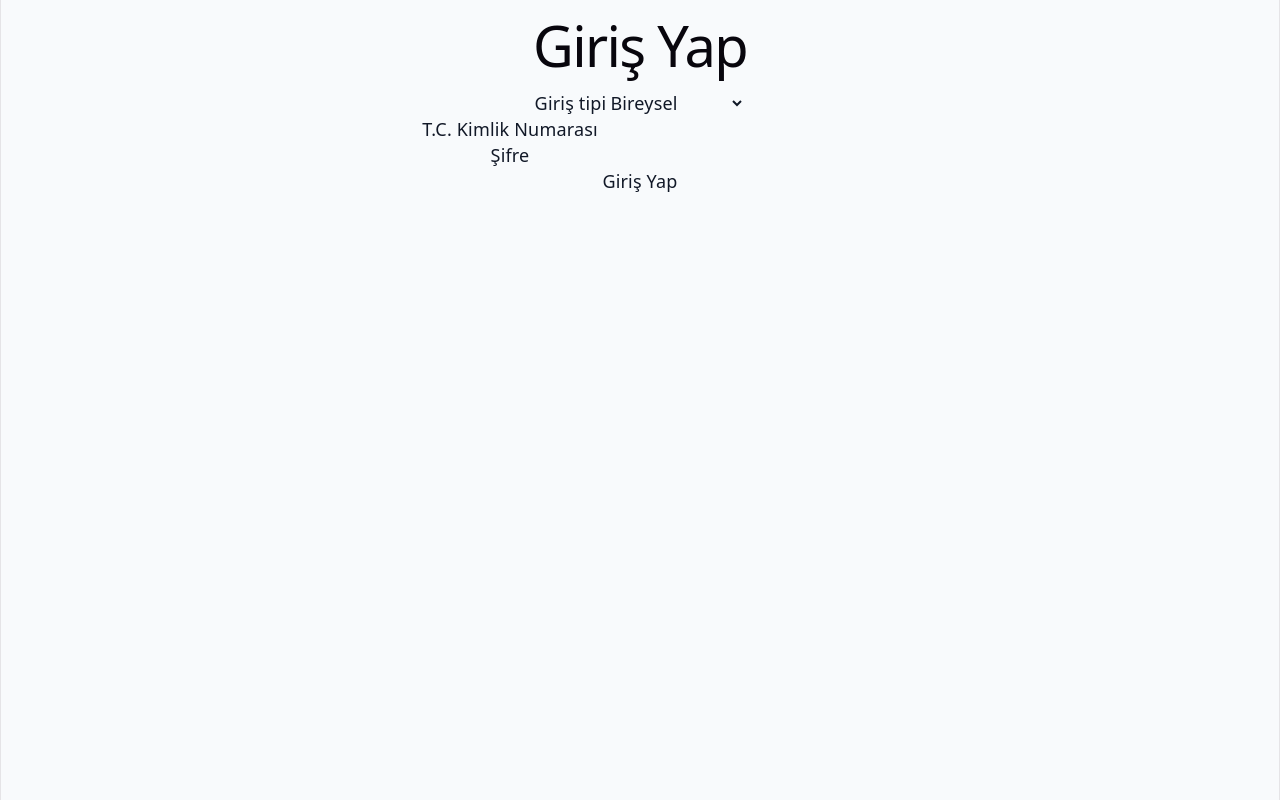
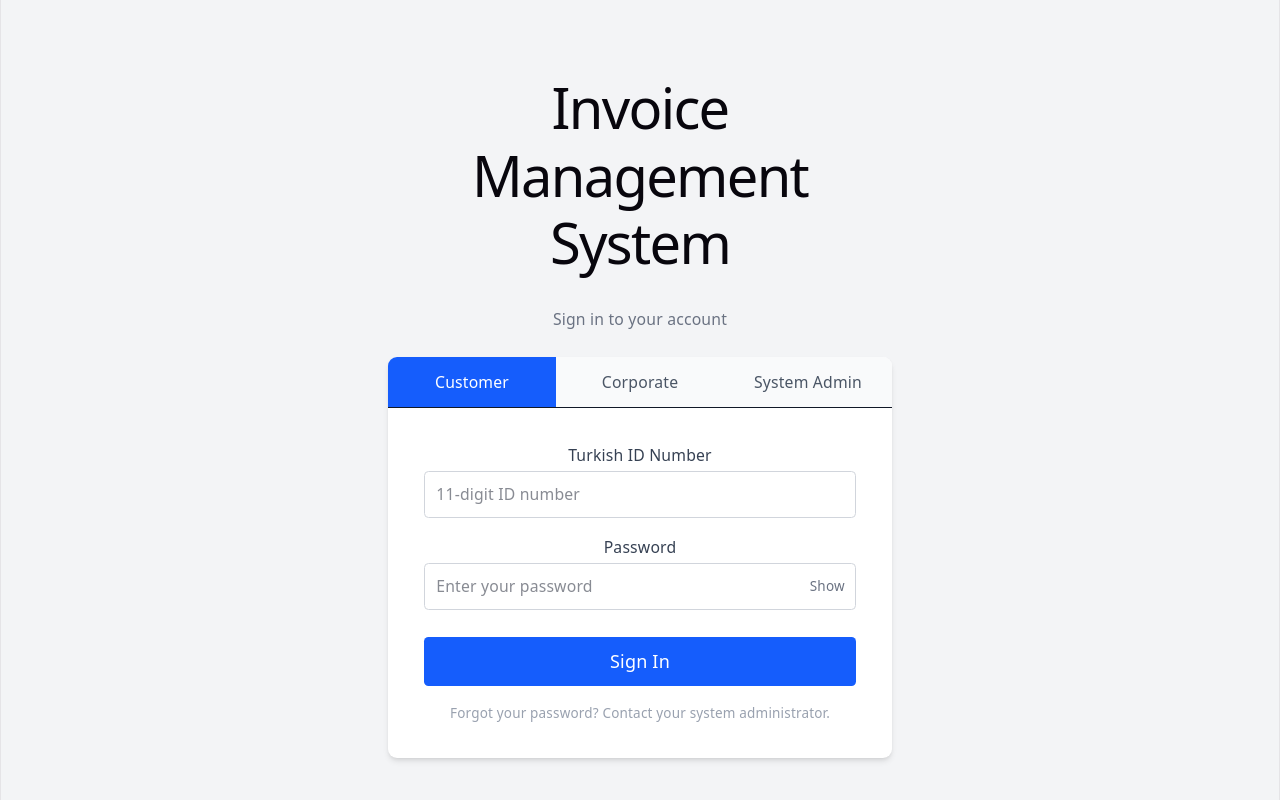
Before and after one commit to tubacayir/PIA-GROUP5, a React (Vite) app in the folder frontend/: page /login in a window 1280 px wide. Built offline with nearby package versions, Linux system fonts and the light colour scheme.

Commit message:
feat: integrate login UI with auth flow

```diff
--- a/frontend/src/features/auth/LoginPage.tsx
+++ b/frontend/src/features/auth/LoginPage.tsx
@@ -1,7 +1,49 @@
 import { useState, type FormEvent } from "react";
-import { Navigate, useNavigate } from "react-router-dom";
+import {
+  Navigate,
+  useNavigate,
+} from "react-router-dom";
+
 import { useAuthStore } from "./authStore";
-import type { LoginType, UserRole } from "./authTypes";
+
+import type {
+  LoginType,
+  UserRole,
+} from "./authTypes";
+
+const TABS: {
+  key: LoginType;
+  label: string;
+  idLabel: string;
+  idPlaceholder: string;
+  maxLength: number;
+  numericOnly: boolean;
+}[] = [
+  {
+    key: "INDIVIDUAL",
+    label: "Customer",
+    idLabel: "Turkish ID Number",
+    idPlaceholder: "11-digit ID number",
+    maxLength: 11,
+    numericOnly: true,
+  },
+  {
+    key: "CORPORATE",
+    label: "Corporate",
+    idLabel: "Tax Identification Number",
+    idPlaceholder: "10-digit tax ID",
+    maxLength: 10,
+    numericOnly: true,
+  },
+  {
+    key: "SYSTEM_ADMIN",
+    label: "System Admin",
+    idLabel: "E-mail Address",
+    idPlaceholder: "admin@example.com",
+    maxLength: 100,
+    numericOnly: false,
+  },
+];
 
 const getHomePath = (role: UserRole) => {
   switch (role) {
@@ -21,120 +63,205 @@ export default function LoginPage() {
 
   const user = useAuthStore((state) => state.user);
   const login = useAuthStore((state) => state.login);
-  const isLoading = useAuthStore((state) => state.isLoading);
+  const isLoading = useAuthStore(
+    (state) => state.isLoading
+  );
   const error = useAuthStore((state) => state.error);
-  const clearError = useAuthStore((state) => state.clearError);
+  const clearError = useAuthStore(
+    (state) => state.clearError
+  );
 
-  const [loginType, setLoginType] =
+  const [activeTab, setActiveTab] =
     useState<LoginType>("INDIVIDUAL");
 
   const [identifier, setIdentifier] = useState("");
   const [password, setPassword] = useState("");
+  const [showPassword, setShowPassword] =
+    useState(false);
+
+  const tab = TABS.find(
+    (item) => item.key === activeTab
+  )!;
 
   if (user) {
-    return <Navigate to={getHomePath(user.role)} replace />;
+    return (
+      <Navigate
+        to={getHomePath(user.role)}
+        replace
+      />
+    );
   }
 
-  const handleSubmit = async (event: FormEvent<HTMLFormElement>) => {
+  const switchTab = (key: LoginType) => {
+    setActiveTab(key);
+    setIdentifier("");
+    setPassword("");
+    setShowPassword(false);
+    clearError();
+  };
+
+  const handleIdentifierChange = (value: string) => {
+    clearError();
+
+    if (tab.numericOnly) {
+      setIdentifier(
+        value
+          .replace(/\D/g, "")
+          .slice(0, tab.maxLength)
+      );
+
+      return;
+    }
+
+    setIdentifier(value.slice(0, tab.maxLength));
+  };
+
+  const handleSubmit = async (
+    event: FormEvent<HTMLFormElement>
+  ) => {
     event.preventDefault();
 
     try {
       const loggedInUser = await login({
-        loginType,
+        loginType: activeTab,
         identifier,
         password,
       });
 
-      navigate(getHomePath(loggedInUser.role), {
+      navigate(
+        getHomePath(loggedInUser.role),
+        {
           replace: true,
-      });
+        }
+      );
     } catch {
-
+      // Hata mesajını authStore yönetiyor.
     }
   };
 
-  const getIdentifierLabel = () => {
-    if (loginType === "INDIVIDUAL") {
-      return "T.C. Kimlik Numarası";
-    }
+  return (
+    <div className="min-h-screen flex items-center justify-center bg-gray-100 p-4">
+      <div className="w-full max-w-md">
+        <div className="text-center mb-6">
+          <h1 className="text-3xl font-bold text-gray-800">
+            Invoice Management System
+          </h1>
 
-    if (loginType === "CORPORATE") {
-      return "Vergi Kimlik Numarası";
-    }
-
-    return "E-posta";
-  };
-
-  return (
-    <div>
-      <h1>Giriş Yap</h1>
-
-      <form onSubmit={handleSubmit}>
-        <div>
-          <label htmlFor="loginType">Giriş tipi</label>
-
-          <select
-            id="loginType"
-            value={loginType}
-            onChange={(event) => {
-              setLoginType(event.target.value as LoginType);
-              setIdentifier("");
-              clearError();
-            }}
-          >
-            <option value="INDIVIDUAL">Bireysel</option>
-            <option value="CORPORATE">Kurumsal</option>
-            <option value="SYSTEM_ADMIN">Sistem Admin</option>
-          </select>
+          <p className="text-sm text-gray-500 mt-1">
+            Sign in to your account
+          </p>
         </div>
 
-        <div>
-          <label htmlFor="identifier">
-            {getIdentifierLabel()}
-          </label>
+        <div className="bg-white rounded-lg shadow-md overflow-hidden">
+          <div className="flex border-b">
+            {TABS.map((item) => (
+              <button
+                key={item.key}
+                type="button"
+                onClick={() => switchTab(item.key)}
+                className={`flex-1 py-3 text-sm font-medium transition-colors ${
+                  activeTab === item.key
+                    ? "bg-blue-600 text-white"
+                    : "bg-gray-50 text-gray-600 hover:bg-gray-100"
+                }`}
+              >
+                {item.label}
+              </button>
+            ))}
+          </div>
+
+          <form
+            onSubmit={handleSubmit}
+            className="p-8 flex flex-col gap-4"
+          >
+            <label className="flex flex-col text-sm gap-1">
+              <span className="font-medium text-gray-700">
+                {tab.idLabel}
+              </span>
 
               <input
-            id="identifier"
+                className="border border-gray-300 p-2.5 rounded focus:outline-none focus:ring-2 focus:ring-blue-500"
                 type={
-              loginType === "SYSTEM_ADMIN"
+                  activeTab === "SYSTEM_ADMIN"
                     ? "email"
                     : "text"
                 }
                 inputMode={
-              loginType === "SYSTEM_ADMIN"
-                ? undefined
-                : "numeric"
+                  tab.numericOnly
+                    ? "numeric"
+                    : "email"
                 }
+                maxLength={tab.maxLength}
                 value={identifier}
-            onChange={(event) => {
-              setIdentifier(event.target.value);
-              clearError();
-            }}
+                onChange={(event) =>
+                  handleIdentifierChange(
+                    event.target.value
+                  )
+                }
+                placeholder={tab.idPlaceholder}
                 required
               />
-        </div>
+            </label>
 
-        <div>
-          <label htmlFor="password">Şifre</label>
+            <label className="flex flex-col text-sm gap-1">
+              <span className="font-medium text-gray-700">
+                Password
+              </span>
 
+              <div className="relative">
                 <input
-            id="password"
-            type="password"
+                  className="border border-gray-300 p-2.5 rounded w-full focus:outline-none focus:ring-2 focus:ring-blue-500"
+                  type={
+                    showPassword
+                      ? "text"
+                      : "password"
+                  }
                   value={password}
                   onChange={(event) => {
                     setPassword(event.target.value);
                     clearError();
                   }}
+                  placeholder="Enter your password"
                   required
                 />
+
+                <button
+                  type="button"
+                  onClick={() =>
+                    setShowPassword(
+                      (current) => !current
+                    )
+                  }
+                  className="absolute right-2.5 top-1/2 -translate-y-1/2 text-xs text-gray-500 hover:text-gray-700"
+                >
+                  {showPassword ? "Hide" : "Show"}
+                </button>
               </div>
+            </label>
 
-        {error && <p>{error}</p>}
+            {error && (
+              <p className="text-sm text-red-600">
+                {error}
+              </p>
+            )}
 
-        <button type="submit" disabled={isLoading}>
-          {isLoading ? "Giriş yapılıyor..." : "Giriş Yap"}
+            <button
+              type="submit"
+              disabled={isLoading}
+              className="bg-blue-600 text-white py-2.5 rounded font-medium hover:bg-blue-700 transition-colors mt-2 disabled:opacity-60 disabled:cursor-not-allowed"
+            >
+              {isLoading
+                ? "Signing in..."
+                : "Sign In"}
             </button>
+
+            <p className="text-xs text-gray-400 text-center">
+              Forgot your password? Contact your
+              system administrator.
+            </p>
           </form>
+        </div>
+      </div>
     </div>
   );
 }
```
Lines whose indentation alone changed are shown as unchanged.
